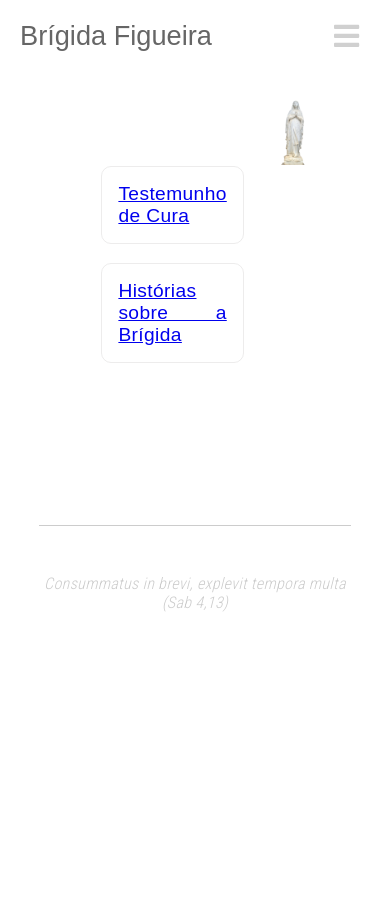
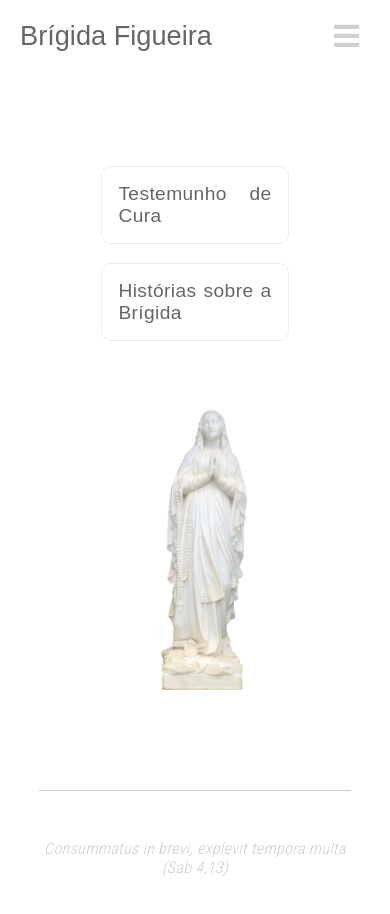
Before and after one commit to jadefr/brigida, a React (Create React App) app: page /test in a window 390 px wide. Before the commit the page ends 844 px from the top, so only its background shows below. Built offline with nearby package versions, Linux system fonts and the light colour scheme.

Commit message:
Add noSelect to cards
- use 'text-decoration: none' to remove underlining;
- change orientation of image;

```diff
--- a/src/components/Card/Card.css
+++ b/src/components/Card/Card.css
@@ -12,18 +12,11 @@
     padding: 1rem;
 }
 
-.noSelect {
-    -webkit-tap-highlight-color: transparent;
-    -webkit-touch-callout: none;
-    -webkit-user-select: none;
-    -khtml-user-select: none;
-    -moz-user-select: none;
-    -ms-user-select: none;
-    user-select: none;
-}
-
-.noSelect:focus {
-    outline: none !important;
+.noSelectCard {
+    text-decoration: none;
+    color: #666666;
+    justify-self: start;
+    cursor: pointer;
 }
 
 @media (max-width: 600px) {
--- a/src/components/Card/Card.js
+++ b/src/components/Card/Card.js
@@ -9,7 +9,7 @@ function Card({
         <div>
             <div className="card-container text">
                 <div className="card-title">
-                    <a href='/'>
+                    <a className="noSelectCard" href='/'>
                         {title}
                     </a>
                 </div>
--- a/src/components/Navbar/Navbar.css
+++ b/src/components/Navbar/Navbar.css
@@ -120,7 +120,6 @@
         padding: 3rem;
         width: 100%;
         display: grid;
-
     }
 
     .navbar .container .nav-menu .nav-item .nav-links {
--- a/src/components/TestemunhoImageSource/TestemunhoImageSource.css
+++ b/src/components/TestemunhoImageSource/TestemunhoImageSource.css
@@ -10,3 +10,10 @@
         max-width: 80%;
     }
 }
+
+@media (max-width: 700px) {
+    .testemunho-image-source__img {
+        opacity: 60%;
+        max-width: 80%;
+    }
+}
--- a/src/views/TestemunhoMain/TestemunhoMain.css
+++ b/src/views/TestemunhoMain/TestemunhoMain.css
@@ -24,11 +24,8 @@
     opacity: 50%;
 }
 
-/**
-TODO remover o styling to image-souce__img
- */
-/*.image-source__img {*/
-    /*max-width: 40%;*/
-    /*opacity: 30%;*/
-    /*border-radius: 5px;*/
-/*}*/
+@media (max-width: 700px) {
+    .testemunho-main__container {
+        flex-direction: column-reverse;
+    }
+}
```
Also changed, not shown: public/images/lourdes.png.
